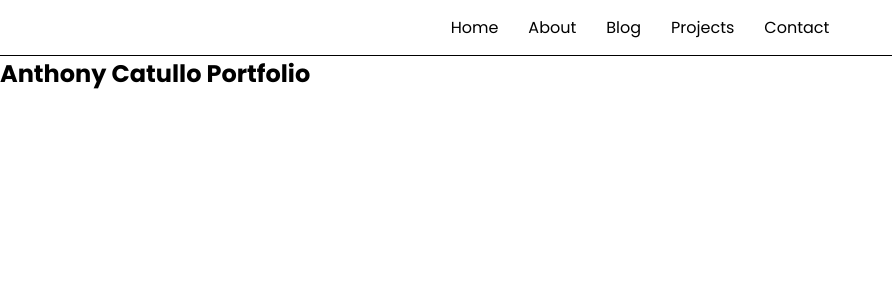
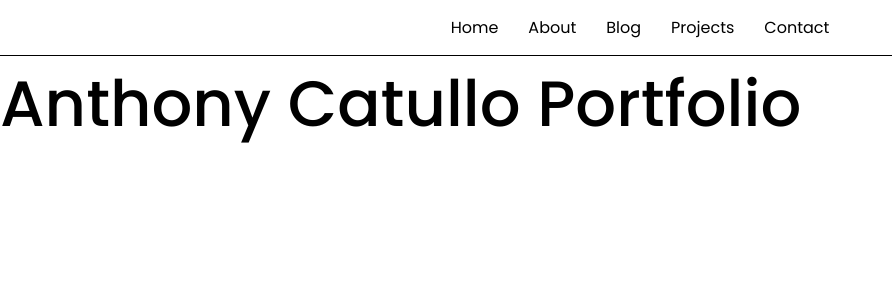
Before and after one commit to 4nth0ny1/portfolio-react-client, a React (Create React App) app: page / in a window 1280 px wide. Shown: the top 300 px of the page, without its empty margins (0-892 px from the left). Built offline with nearby package versions, Linux system fonts and the light colour scheme.

Commit message:
add google font

```diff
--- a/src/App.css
+++ b/src/App.css
@@ -7,6 +7,11 @@
 
 .App {
   text-align: center;
+}
+
+h1 {
+  font-weight: 500;
+  font-size: 4rem;
 }
 
 nav {
--- a/src/routes/Home.jsx
+++ b/src/routes/Home.jsx
@@ -1,7 +1,7 @@
 export default function Home() {
     return (
       <main>
-        <h2>Anthony Catullo Portfolio</h2>
+        <h1>Anthony Catullo Portfolio</h1>
       </main>
     );
   }
```
